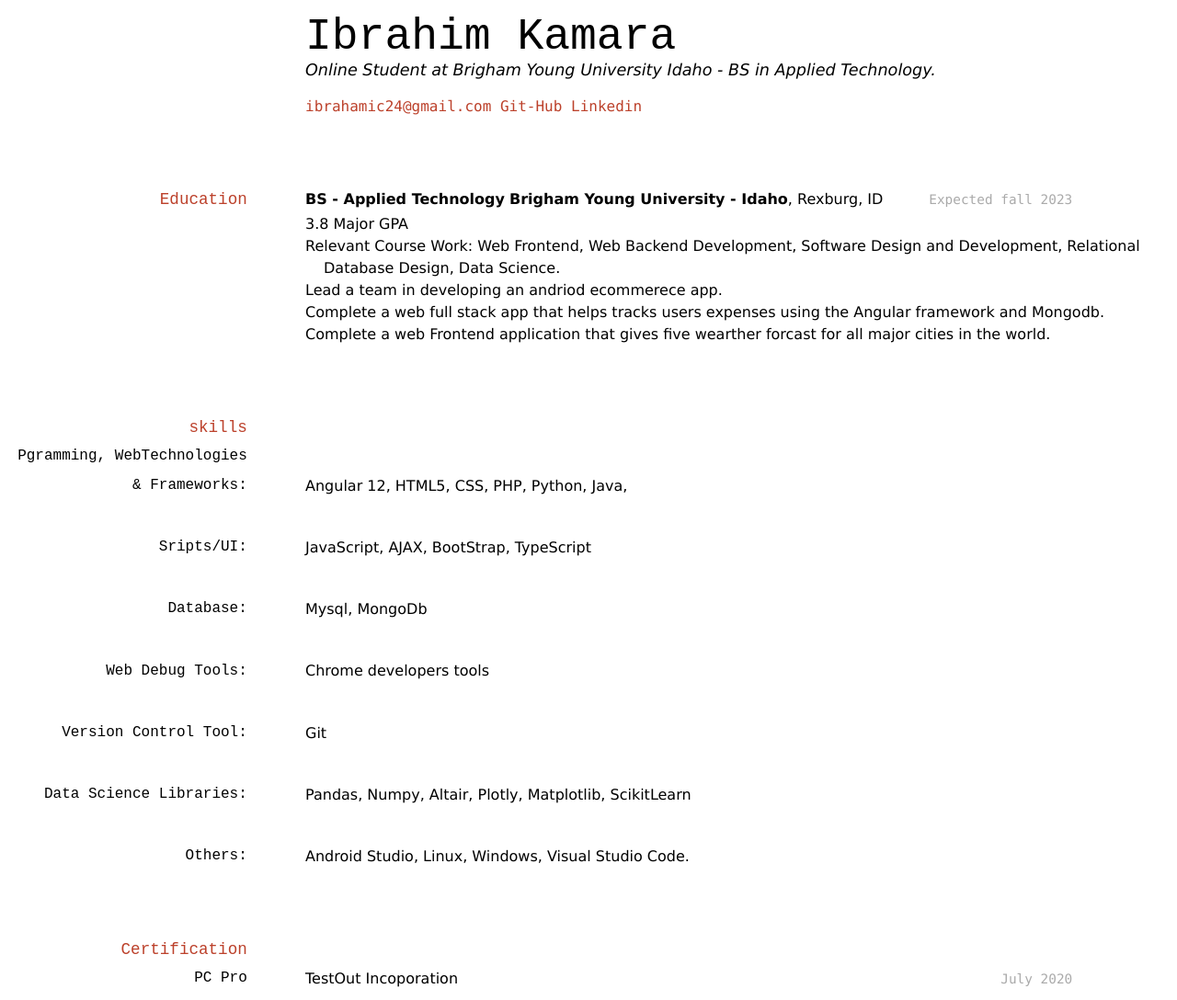
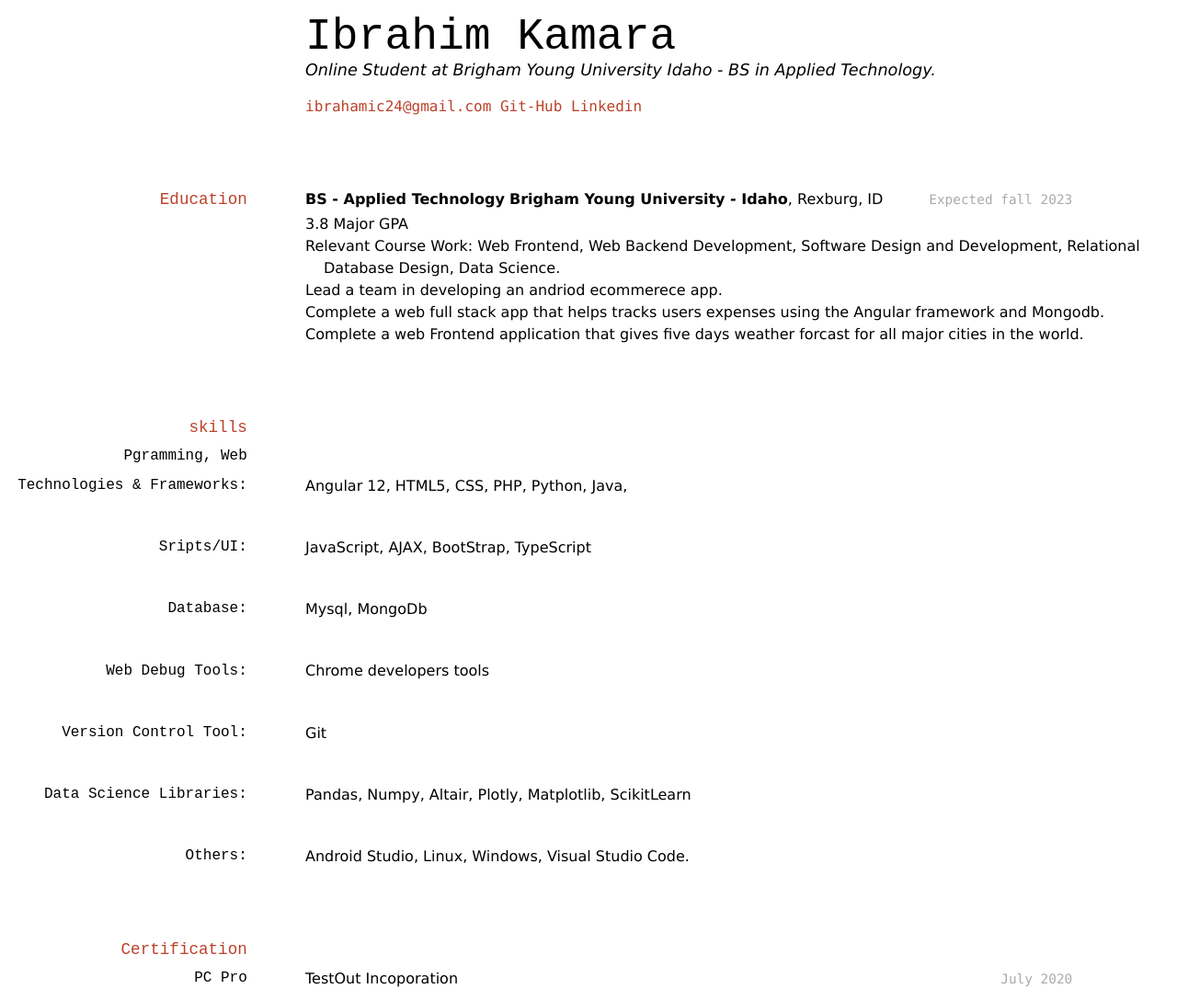
Before and after one commit to Ibrahimcode/Kamara-Ibrahim-resume, a Jekyll site: the page built from docs/index.md, in a window 1280 px wide. Shown: the whole page at 92% size. Built offline with Jekyll 4.4.1, drawn with Linux system fonts in a browser that asks for light colours.

Commit message:
Correct typo

```diff
--- a/docs/index.md
+++ b/docs/index.md
@@ -1,6 +1,6 @@
 ---
 layout: cv
-title: Ibrahim Kamara Resume
+title: Ibrahim Kamara's Resume
 ---
 # Ibrahim Kamara
 Online Student at Brigham Young University Idaho - BS in Applied Technology.
@@ -24,14 +24,14 @@ __Brigham Young University - Idaho__, Rexburg, ID
 - Relevant Course Work: Web Frontend, Web Backend Development, Software Design and Development, Relational Database Design, Data Science.
 - Lead a team in developing an andriod ecommerece app.
 - Complete a web full stack app that helps tracks users expenses using the Angular framework and Mongodb.
-- Complete a web Frontend application that gives five wearther forcast for all major cities in the world.
+- Complete a web Frontend application that gives five days weather forcast for all major cities in the world.
 
 
 
 ## skills
 
 
-### Pgramming, WebTechnologies & Frameworks:
+### Pgramming, Web Technologies & Frameworks:
 Angular 12, HTML5, CSS, PHP, Python, Java,
 
 ### Sripts/UI:
```
